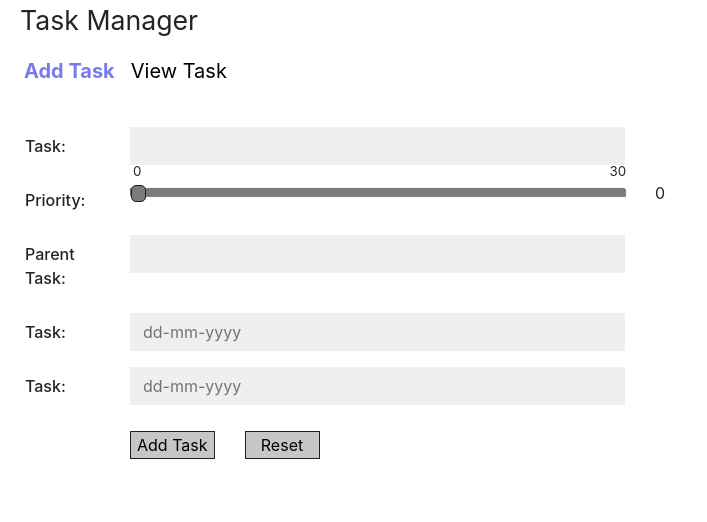
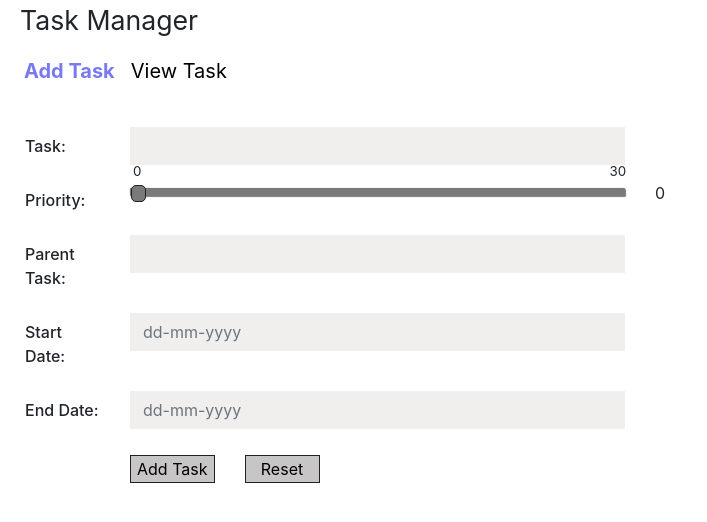
Before and after one commit to avik-fse/task-manager-ui, an Angular app: page /add-task in a window 1280 px wide. Shown: the top 522 px of the page, without its empty margins (0-707 px from the left). Built offline with nearby package versions, Linux system fonts and the light colour scheme.

Commit message:
corrected UI

```diff
--- a/src/app/add-task/add-task.component.html
+++ b/src/app/add-task/add-task.component.html
@@ -42,7 +42,7 @@
         </div>
 
         <div class="form-group row">
-            <label for="startDate" class="col-sm-1 col-form-label">Task:</label>
+            <label for="startDate" class="col-sm-1 col-form-label">Start Date:</label>
             <div class="col-sm-5">
                 <input type="text" id="startDate" name="startDate" class="form-control taskInputBg" required #startDate="ngModel"
                 [class.taskInputBg]="startDate.valid || startDate.untouched"
@@ -54,7 +54,7 @@
         </div>
 
         <div class="form-group row">
-            <label for="endDate" class="col-sm-1 col-form-label">Task:</label>
+            <label for="endDate" class="col-sm-1 col-form-label">End Date:</label>
             <div class="col-sm-5">
                 <input type="text" id="endDate" name="endDate" class="form-control taskInputBg" #endDate="ngModel"
                 [class.taskInputBg]="endDate.valid || endDate.untouched"
--- a/src/app/update-task/update-task.component.html
+++ b/src/app/update-task/update-task.component.html
@@ -42,7 +42,7 @@
             </div>
 
             <div class="form-group row">
-                <label for="startDate" class="col-sm-1 col-form-label">Task:</label>
+                <label for="startDate" class="col-sm-1 col-form-label">Start Date:</label>
                 <div class="col-sm-5">
                     <input type="text" id="startDate" name="startDate" class="form-control taskInputBg" required #startDate="ngModel"
                     [class.taskInputBg]="startDate.valid || startDate.untouched"
@@ -54,7 +54,7 @@
             </div>
 
             <div class="form-group row">
-                <label for="endDate" class="col-sm-1 col-form-label">Task:</label>
+                <label for="endDate" class="col-sm-1 col-form-label">End Date:</label>
                 <div class="col-sm-5">
                     <input type="text" id="endDate" name="endDate" class="form-control taskInputBg" #endDate="ngModel"
                     [class.taskInputBg]="endDate.valid || endDate.untouched"
```
